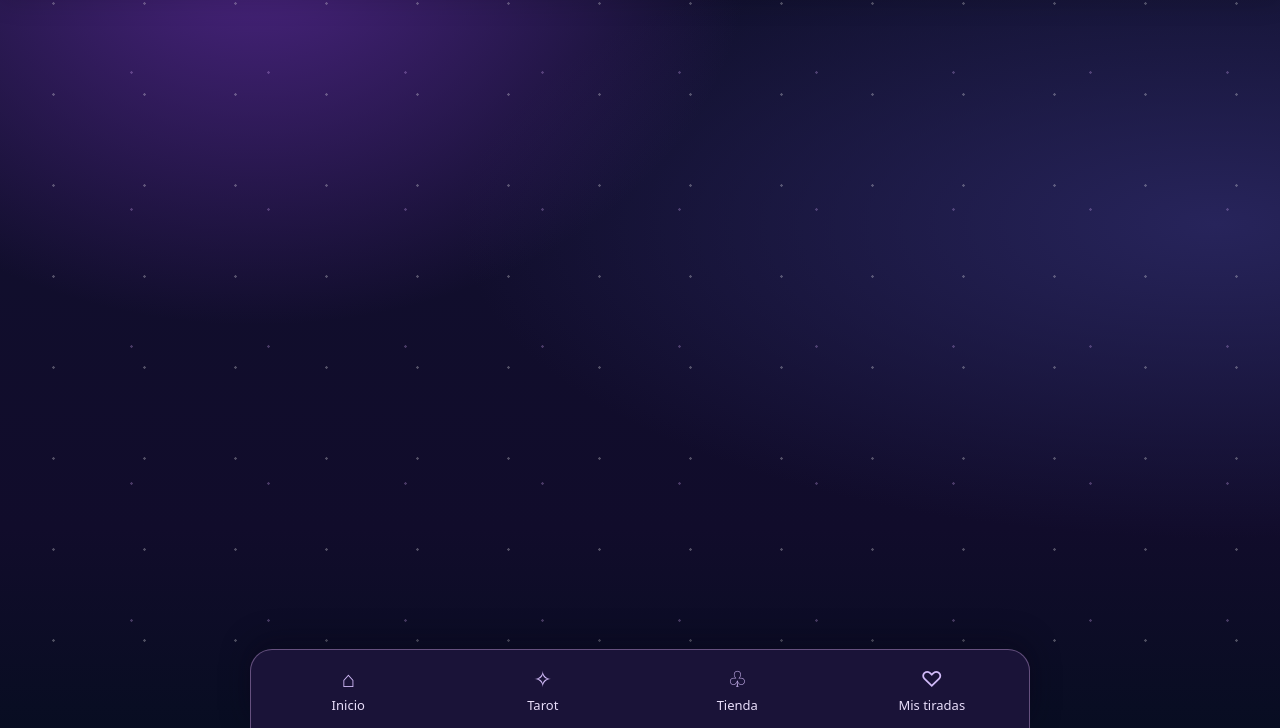
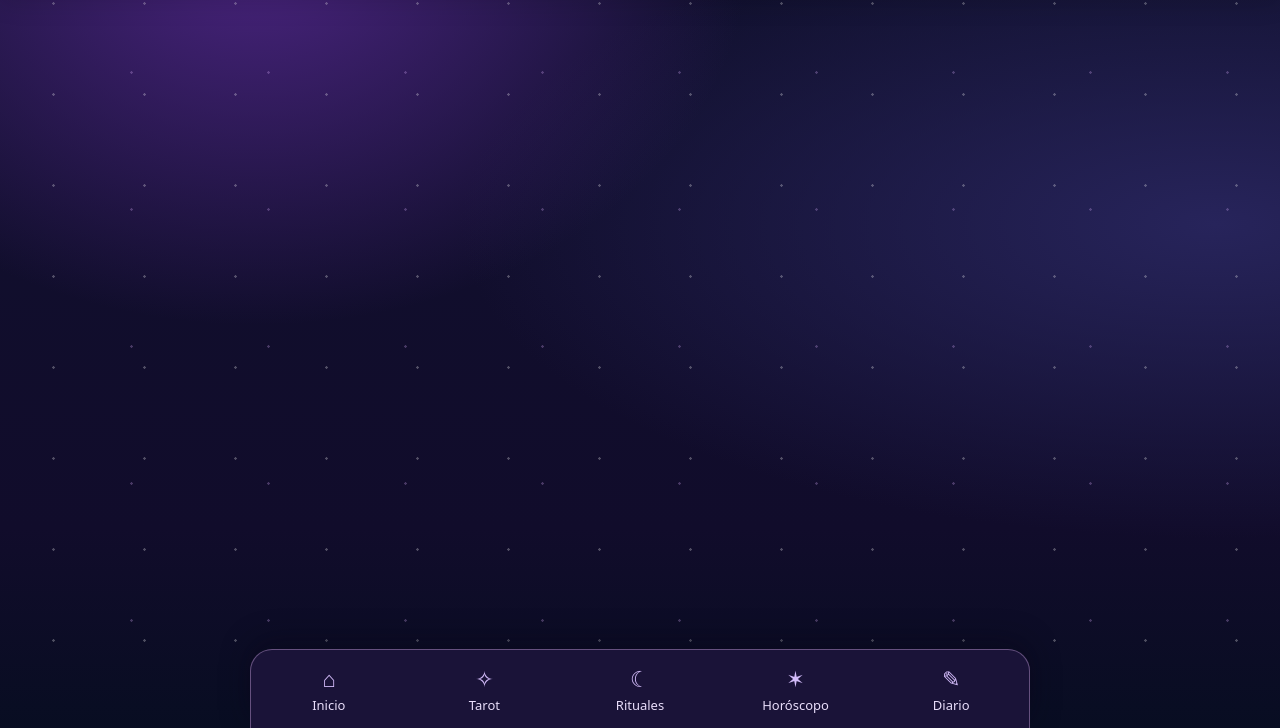
Before and after one commit to fernandomembrilla53-dot/Iluminando-almas-, a plain HTML site: page index.html in a window 1280 px wide. Shown: the part 72-800 px from the top of the page. Drawn offline with Linux system fonts and the light colour scheme.

Commit message:
feat: update main navigation, theme and app description

```diff
--- a/index.html
+++ b/index.html
@@ -1,4 +1,4 @@
-<!doctype html><html lang="es-AR"><head><meta charset="utf-8"><meta name="viewport" content="width=device-width,initial-scale=1,viewport-fit=cover"><meta name="theme-color" content="#10070c"><meta name="description" content="Iluminando Almas: tarot recreativo, guía espiritual y catálogo de santería"><link rel="manifest" href="manifest.webmanifest"><link rel="icon" href="assets/icon-192.png"><title>Iluminando Almas</title><link rel="stylesheet" href="styles.css"></head><body>
+<!doctype html><html lang="es-AR"><head><meta charset="utf-8"><meta name="viewport" content="width=device-width,initial-scale=1,viewport-fit=cover"><meta name="theme-color" content="#17113c"><meta name="description" content="Iluminando Almas: Tarot de Marsella, rituales simbólicos, diario espiritual y horóscopo recreativo"><link rel="manifest" href="manifest.webmanifest"><link rel="icon" href="assets/icon.svg"><title>Iluminando Almas</title><link rel="stylesheet" href="styles.css"></head><body>
 <header class="top"><button class="plain" id="back" aria-label="Volver">☰</button><div class="brand">☾ <span>Iluminando Almas</span> ☽</div><button class="plain" id="cartBtn" aria-label="Ver carrito">🛒<small id="cartCount"></small></button></header>
-<main id="app" tabindex="-1"></main><nav class="bottom" aria-label="Navegación"><button data-page="home">⌂<span>Inicio</span></button><button data-page="tarot">✧<span>Tarot</span></button><button data-page="shop">♧<span>Tienda</span></button><button data-page="history">♡<span>Mis tiradas</span></button></nav>
+<main id="app" tabindex="-1"></main><nav class="bottom" aria-label="Navegación principal"><button data-page="home">⌂<span>Inicio</span></button><button data-page="tarot">✧<span>Tarot</span></button><button data-page="rituals">☾<span>Rituales</span></button><button data-page="horoscope">✶<span>Horóscopo</span></button><button data-page="journal">✎<span>Diario</span></button></nav>
 <div id="toast" role="status" aria-live="polite"></div><script src="app.js" defer></script></body></html>
```
